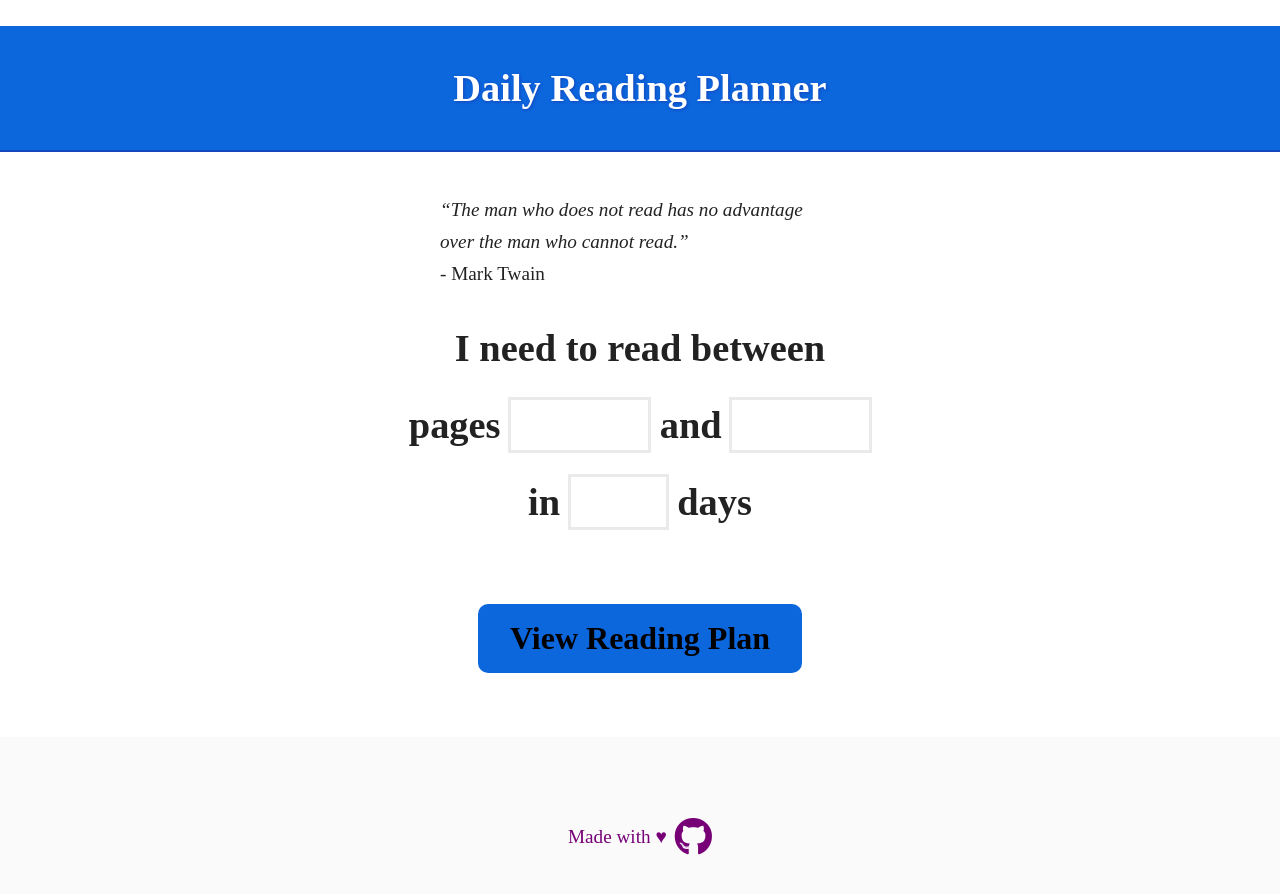
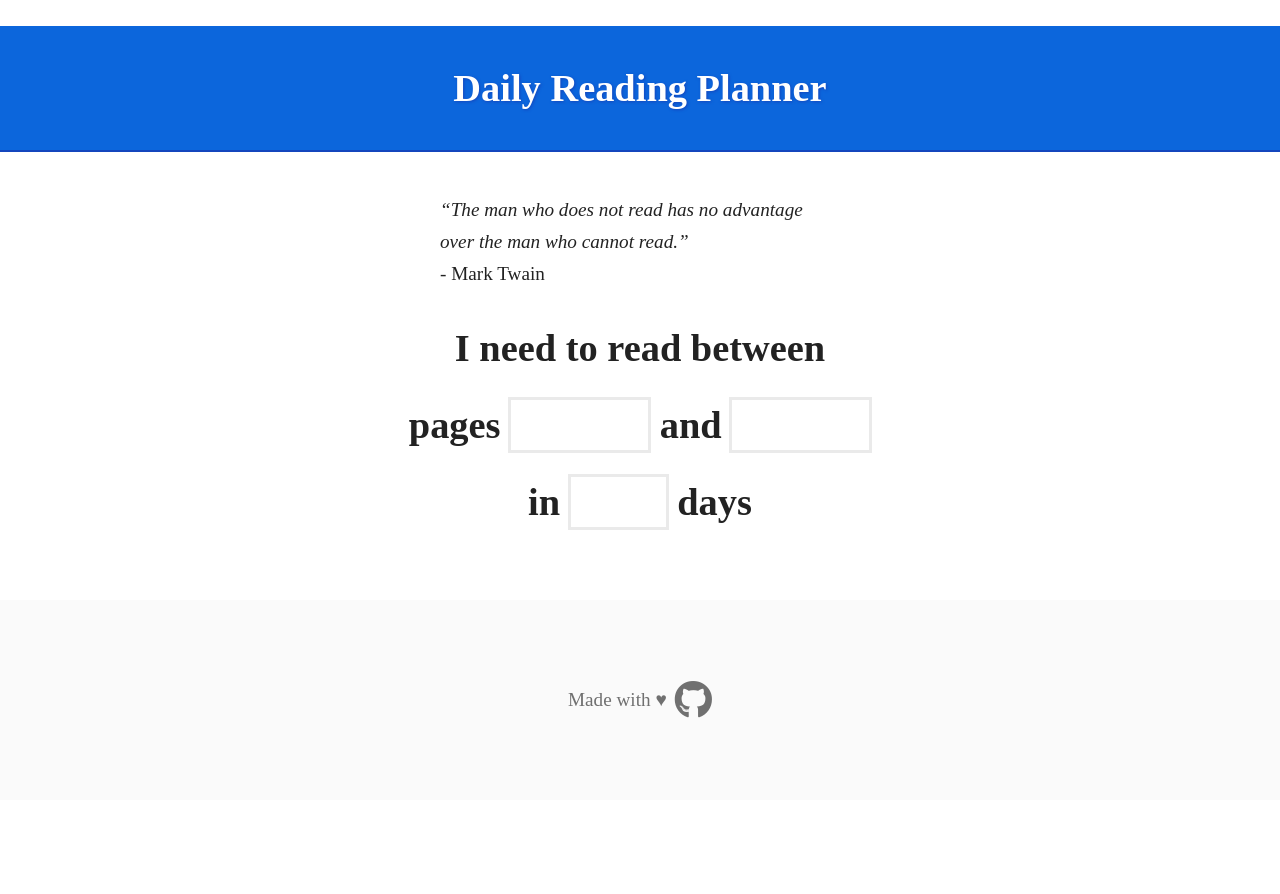
Before and after one commit to Tiffufu/reading-calculator, a website built with Parcel: page index.html in a window 1280 px wide. After the commit the page ends 800 px from the top, so only its background shows below. Built offline with nearby package versions, Linux system fonts and the light colour scheme; some icons are missing.

Commit message:
Changed footer color and made footer stick to bottom

```diff
--- a/css/main.css
+++ b/css/main.css
@@ -170,8 +170,12 @@ footer {
   align-items: center;
 
   background-color: #fafafa;
-  color: #770077;
-  line-height: normal;
+  color: #707070;
+
+  position: fixed;
+  bottom: 0;
+  left: 0;
+  width: 100%;
 }
 
 footer p {
```
